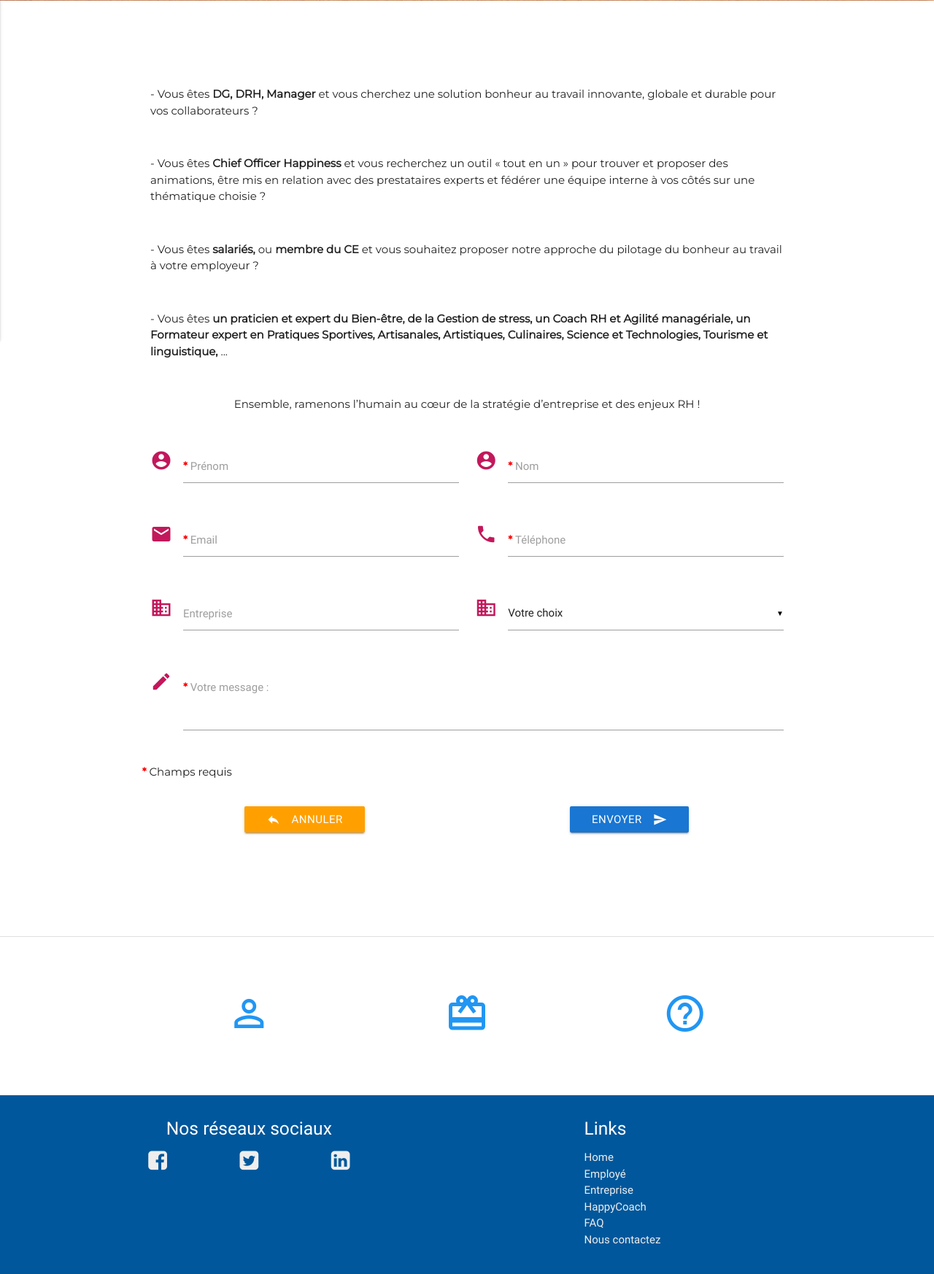
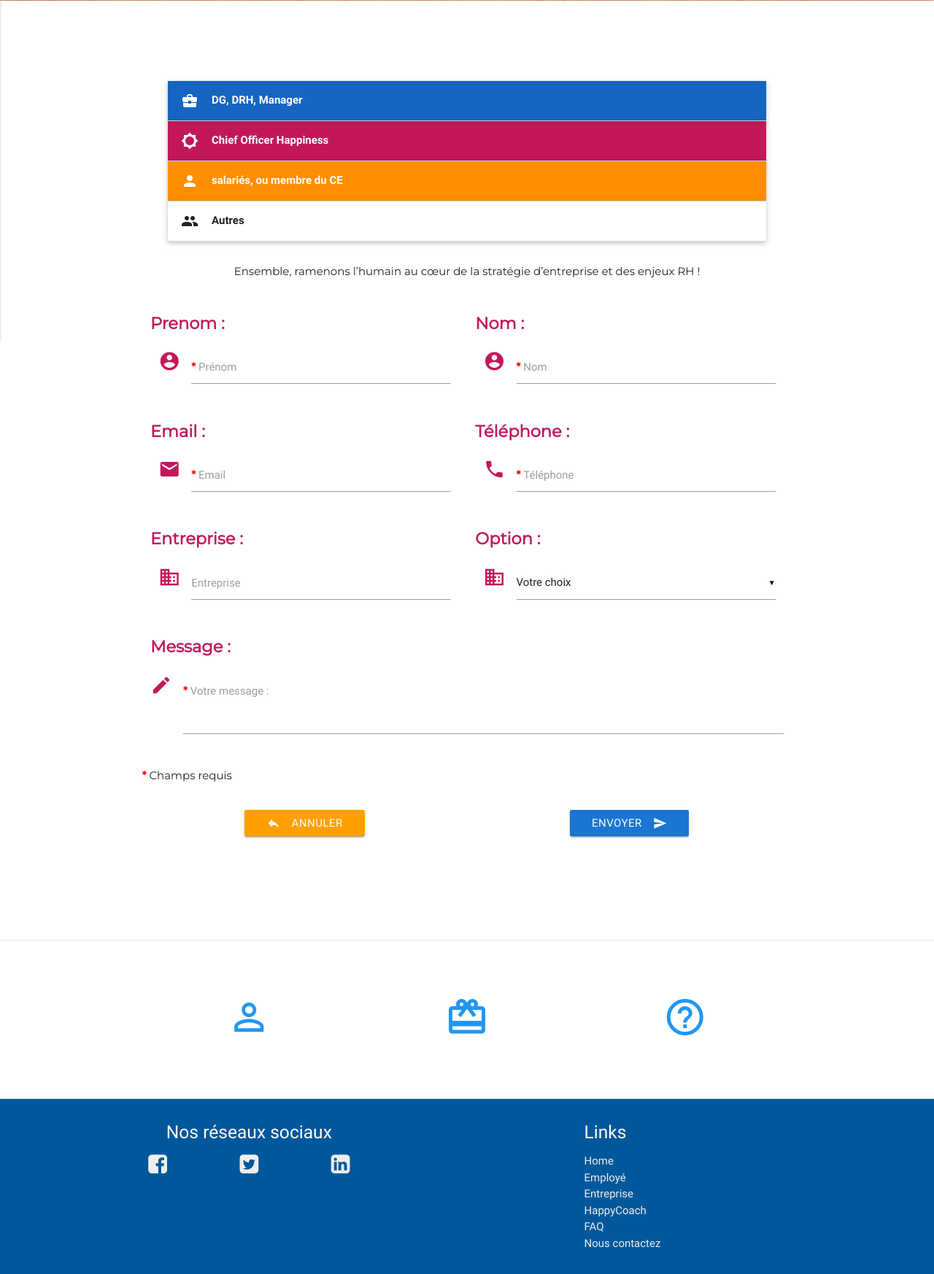
Before and after one commit to WildCodeSchool/Lyon-0917-HappySens, a Symfony app: template app/Resources/views/pages/contact.html.twig in a window 1280 px wide. Shown: the part 394-2140 px from the top of the page at 73% size. Run offline with Twig, Linux system fonts and the light colour scheme; the template is opened without the code that fills it, so the values that code supplies are empty; some libraries are stand-ins or nearby versions; some web fonts are replaced.

Commit message:
add css formContat

```diff
--- a/app/Resources/views/partials/components/formContact.html.twig
+++ b/app/Resources/views/partials/components/formContact.html.twig
@@ -1,39 +1,54 @@
 <form method="post" action="#!" class="col s12">
     <div class="row">
-
-        <div class="input-field col s12 m6">
+        <div class="col s12 m6">
+            <h5 class="titleInscription pink-text text-darken-2">Prenom :</h5>
+        <div class="input-field col s12">
             <i class="material-icons prefix pink-text text-darken-2">account_circle</i>
             <input id="first_name" type="text" class="validate" name="first_name" required>
             <label for="first_name"><span class="requireInput">* </span>Prénom</label>
         </div>
-        <div class="input-field col s12 m6">
+        </div>
+        <div class="col s12 m6">
+            <h5 class="titleInscription pink-text text-darken-2">Nom :</h5>
+        <div class="input-field col s12">
             <i class="material-icons prefix pink-text text-darken-2">account_circle</i>
             <input id="last_name" type="text" class="validate" name="last_name" required>
             <label for="last_name"><span class="requireInput">* </span>Nom</label>
         </div>
+        </div>
     </div>
     <div class="row">
-        <div class="input-field col s12 m6">
+        <div class="col s12 m6">
+            <h5 class="titleInscription pink-text text-darken-2">Email :</h5>
+        <div class="input-field col s12">
             <i class="material-icons prefix pink-text text-darken-2">email</i>
             <input id="email" type="email" class="validate" name="email" required>
             <label for="email"><span class="requireInput">* </span>Email</label>
         </div>
-        <div class="input-field col s12 m6">
+        </div>
+        <div class="col s12 m6">
+            <h5 class="titleInscription pink-text text-darken-2">Téléphone :</h5>
+        <div class="input-field col s12">
             <i class="material-icons prefix pink-text text-darken-2">phone</i>
             <input id="phone" type="tel" class="validate" name="phone" required>
             <label for="phone"><span class="requireInput">* </span>Téléphone</label>
+        </div>
         </div>
     </div>
 
 
     <div class="row">
-        <div class="input-field col s6">
+        <div class="col s12 m6">
+            <h5 class="titleInscription pink-text text-darken-2">Entreprise :</h5>
+        <div class="input-field col s12">
             <i class="material-icons prefix pink-text text-darken-2">domain</i>
             <input id="company_name" type="text" class="validate"  name="company_name">
             <label for="company_name">Entreprise</label>
         </div>
-
+        </div>
         <div class="col s12 m6">
+            <h5 class="titleInscription pink-text text-darken-2">Option :</h5>
+        <div class="col s12">
             <div class="input-field">
                 <i class="material-icons prefix pink-text text-darken-2">domain</i>
                 <select id="choose" name="choose" required>
@@ -44,10 +59,13 @@
                 </select>
             </div>
         </div>
-
+        </div>
     </div>
 
     <div class="row">
+        <div class="col s12">
+        <h5 class="titleInscription pink-text text-darken-2">Message :</h5>
+        </div>
         <div class="input-field col s12">
             <i class="material-icons prefix pink-text text-darken-2">mode_edit</i>
             <textarea id="content" class="materialize-textarea" name="content" ></textarea>
--- a/app/Resources/views/partials/components/textContact.html.twig
+++ b/app/Resources/views/partials/components/textContact.html.twig
@@ -1,24 +1,38 @@
 <div class="col s12 valign-wrapperr">
-    <div class="col s12 valign">
-        <div class="row">
-            <p>- Vous êtes <b>DG, DRH, Manager</b> et vous cherchez une solution bonheur au travail innovante, globale et durable pour vos collaborateurs ?</p>
-        </div>
-    </div>
-    <div class="col s12 valign">
-        <div class="row">
-            <p>- Vous êtes <b>Chief Officer Happiness</b> et vous recherchez un outil « tout en un » pour trouver et proposer des animations, être mis en relation avec des prestataires experts et fédérer une équipe interne à vos côtés sur une thématique choisie ?</p>
-        </div>
-    </div>
-    <div class="col s12 valign">
-        <div class="row">
-            <p>- Vous êtes <b>salariés,</b> ou <b>membre du CE</b> et vous souhaitez proposer notre approche du pilotage du bonheur au travail à votre employeur ?</p>
-        </div>
-    </div>
-    <div class="col s12 valign">
-        <div class="row">
-            <p>- Vous êtes <b>un praticien et expert du Bien-être, de la Gestion de stress, un Coach RH et Agilité managériale, un Formateur expert en Pratiques Sportives, Artisanales, Artistiques, Culinaires, Science et Technologies, Tourisme et linguistique,</b> ...</p>
-        </div>
-    </div>
+
+    <ul class="collapsible popout" data-collapsible="accordion">
+        <li>
+            <div class="collapsible-header blue darken-3"><i class="material-icons white-text">business_center</i><b class="white-text">DG, DRH, Manager</b></div>
+            <div class="collapsible-body">
+                    <span>- Vous êtes <b>DG, DRH, Manager</b> et vous cherchez une solution bonheur au travail innovante,
+                        globale et durable pour vos collaborateurs ?</span>
+            </div>
+        </li>
+        <li>
+            <div class="collapsible-header pink darken-2"><i class="material-icons white-text">brightness_5</i><b class="white-text">Chief Officer Happiness</b></div>
+            <div class="collapsible-body">
+                <p>- Vous êtes <b>Chief Officer Happiness</b> et vous recherchez un outil « tout en un » pour trouver et
+                    proposer des animations, être mis en relation avec des prestataires experts et fédérer une équipe
+                    interne à vos côtés sur une thématique choisie ?</p>
+            </div>
+        </li>
+        <li>
+            <div class="collapsible-header amber darken-3"><i class="material-icons white-text">person</i><b class="white-text">salariés, ou membre du CE</b></div>
+            <div class="collapsible-body">
+                <p>- Vous êtes <b>salariés,</b> ou <b>membre du CE</b> et vous souhaitez proposer notre approche du
+                    pilotage du bonheur au travail à votre employeur ?</p>
+
+            </div>
+        </li>
+        <li>
+            <div class="collapsible-header"><i class="material-icons">group</i><b>Autres</b></div>
+            <div class="collapsible-body">
+                <p>- Vous êtes <b>un praticien et expert du Bien-être, de la Gestion de stress, un Coach RH et Agilité
+                        managériale, un Formateur expert en Pratiques Sportives, Artisanales, Artistiques, Culinaires,
+                        Science et Technologies, Tourisme et linguistique,</b> ...</p>
+            </div>
+        </li>
+    </ul>
     <div class="col s12 valign">
         <div class="row">
             <p class="center-align">Ensemble, ramenons l’humain au cœur de la stratégie d’entreprise et des enjeux RH !</p>
```
